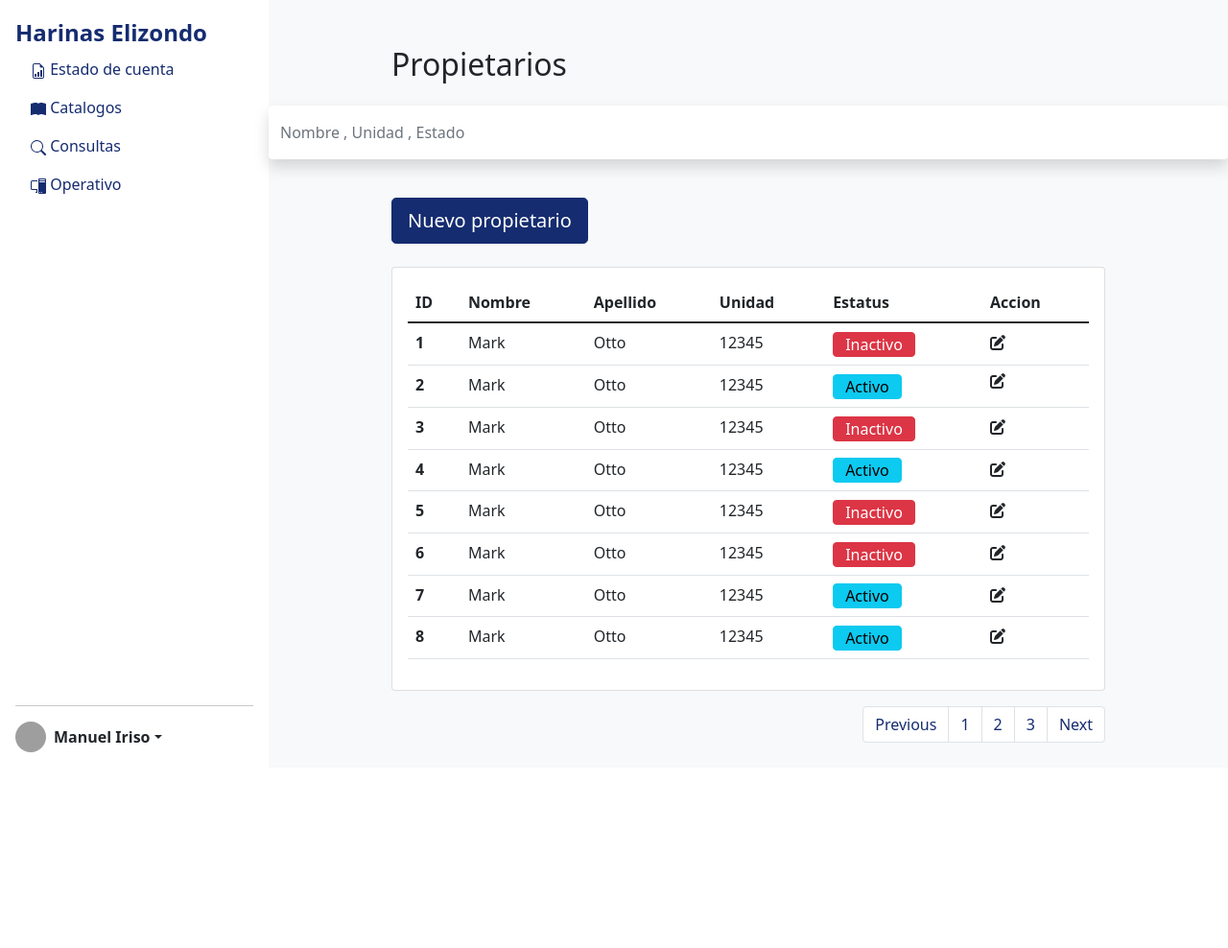
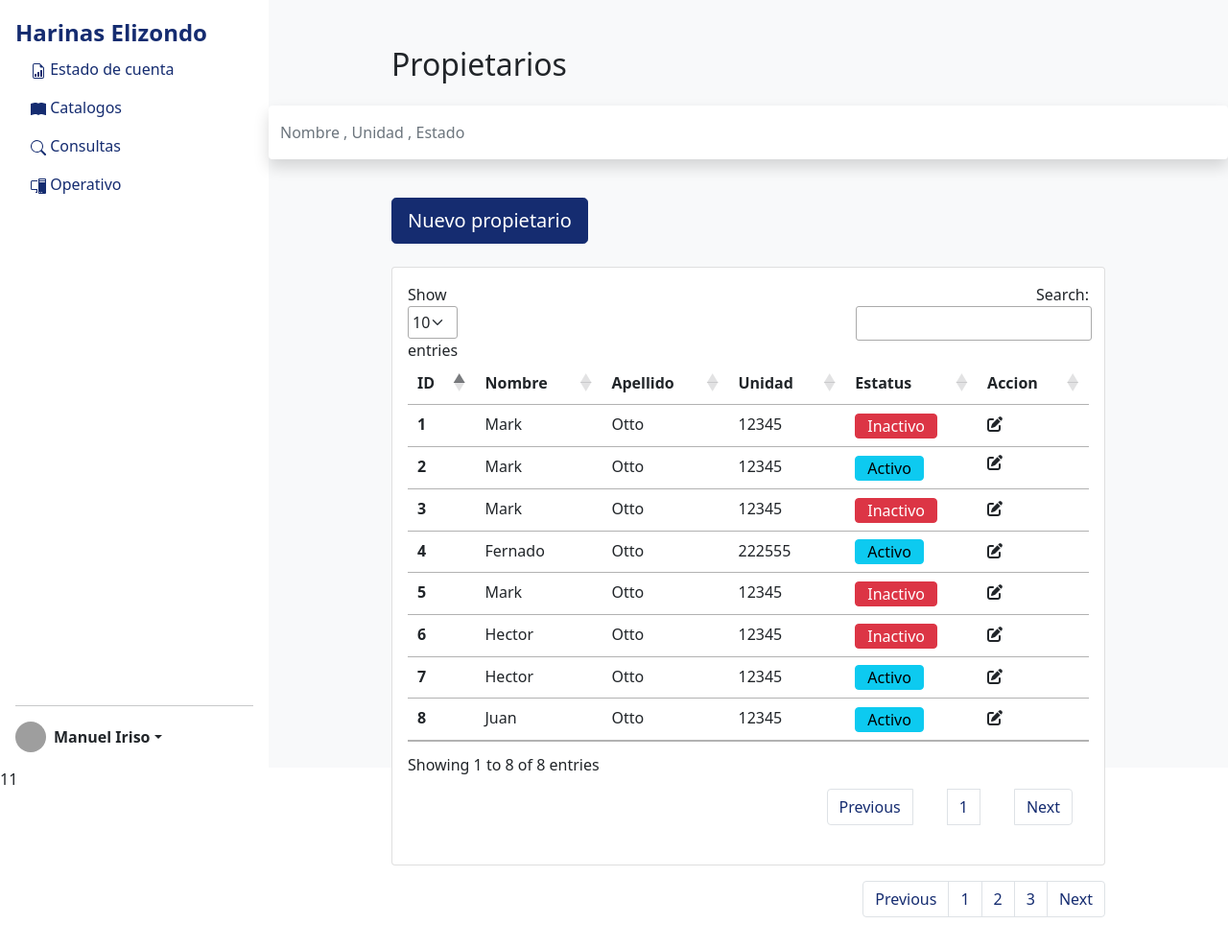
Before and after one commit to HCoronaHarinas/backarrendadora, a Django app: page /prueba/dos/ in a window 1280 px wide. Shown: the whole page at 96% size. Before the commit the page ends 784 px from the top, so only its background shows below. Run offline with Django 4.2, Linux system fonts and the light colour scheme; some libraries are stand-ins or nearby versions; grey boxes are pictures that could not be loaded.

Commit message:
exeptions

```diff
--- a/templates/home.html
+++ b/templates/home.html
@@ -9,7 +9,13 @@
     <title>Arrendadora</title>
     <!-- CSS only -->
     <link rel="stylesheet" href="{% static 'css/home.css' %}">
-<link rel="stylesheet" href="https://cdnjs.cloudflare.com/ajax/libs/font-awesome/6.1.1/css/all.min.css" integrity="sha512-KfkfwYDsLkIlwQp6LFnl8zNdLGxu9YAA1QvwINks4PhcElQSvqcyVLLD9aMhXd13uQjoXtEKNosOWaZqXgel0g==" crossorigin="anonymous" referrerpolicy="no-referrer" />
+    <link rel="stylesheet" href="https://cdnjs.cloudflare.com/ajax/libs/font-awesome/6.1.1/css/all.min.css"
+          integrity="sha512-KfkfwYDsLkIlwQp6LFnl8zNdLGxu9YAA1QvwINks4PhcElQSvqcyVLLD9aMhXd13uQjoXtEKNosOWaZqXgel0g=="
+          crossorigin="anonymous" referrerpolicy="no-referrer"/>
+    <link rel="stylesheet" type="text/css"
+          href="https://cdn.datatables.net/v/bs5/dt-1.11.5/af-2.3.7/b-2.2.2/cr-1.5.5/date-1.1.2/fc-4.0.2/fh-3.2.2/kt-2.6.4/r-2.2.9/rg-1.1.4/rr-1.2.8/sc-2.0.5/sb-1.3.2/sp-2.0.0/sl-1.3.4/sr-1.1.0/datatables.min.css"/>
+    <link rel="stylesheet" type="text/css"
+          href="https://cdn.datatables.net/v/bs5/dt-1.11.5/af-2.3.7/b-2.2.2/cr-1.5.5/date-1.1.2/fc-4.0.2/fh-3.2.2/kt-2.6.4/r-2.2.9/rg-1.1.4/rr-1.2.8/sc-2.0.5/sb-1.3.2/sp-2.0.0/sl-1.3.4/sr-1.1.0/datatables.min.css"/>
 </head>
 <body>
 <main class="container-fluid">
@@ -26,5 +32,17 @@
 </body>
 
 <!-- insersion de codigo js -->
-<script src="https://cdn.jsdelivr.net/npm/bootstrap@5.1.3/dist/js/bootstrap.bundle.min.js" integrity="sha384-ka7Sk0Gln4gmtz2MlQnikT1wXgYsOg+OMhuP+IlRH9sENBO0LRn5q+8nbTov4+1p" crossorigin="anonymous"></script>
+<script src="https://cdn.jsdelivr.net/npm/bootstrap@5.1.3/dist/js/bootstrap.bundle.min.js"
+        integrity="sha384-ka7Sk0Gln4gmtz2MlQnikT1wXgYsOg+OMhuP+IlRH9sENBO0LRn5q+8nbTov4+1p"
+        crossorigin="anonymous"></script>
+11
+
+<script src="https://code.jquery.com/jquery-3.5.1.js"></script>
+<script src="https://cdn.datatables.net/1.11.5/js/jquery.dataTables.min.js"></script>
+<script src="https://cdn.datatables.net/1.11.5/js/dataTables.bootstrap5.min.js"></script>
+<script>
+    $(document).ready(function () {
+        $('#example').DataTable();
+    });
+</script>
 </html>
--- a/templates/propietarios.html
+++ b/templates/propietarios.html
@@ -133,7 +133,7 @@
             </div>
             <div class="card">
                 <div class="card-body">
-                    <table class="table table-hover">
+                    <table class="table table-hover" id="example">
                         <thead class="table">
                         <tr>
                             <th scope="col">ID</th>
@@ -199,9 +199,9 @@
                         </tr>
                         <tr>
                             <th scope="row">4</th>
-                            <td>Mark</td>
+                            <td>Fernado</td>
                             <td>Otto</td>
-                            <td>12345</td>
+                            <td>222555</td>
                             <td>
                                 <button type="button" class="btn btn-info py-0">Activo</button>
                             </td>
@@ -219,7 +219,7 @@
                         </tr>
                         <tr>
                             <th scope="row">6</th>
-                            <td>Mark</td>
+                            <td>Hector</td>
                             <td>Otto</td>
                             <td>12345</td>
                             <td>
@@ -229,7 +229,7 @@
                         </tr>
                         <tr>
                             <th scope="row">7</th>
-                            <td>Mark</td>
+                            <td>Hector</td>
                             <td>Otto</td>
                             <td>12345</td>
                             <td>
@@ -239,7 +239,7 @@
                         </tr>
                         <tr>
                             <th scope="row">8</th>
-                            <td>Mark</td>
+                            <td>Juan</td>
                             <td>Otto</td>
                             <td>12345</td>
                             <td>
```
Also changed, not shown: 1 other file. Lines whose indentation alone changed are shown as unchanged.
